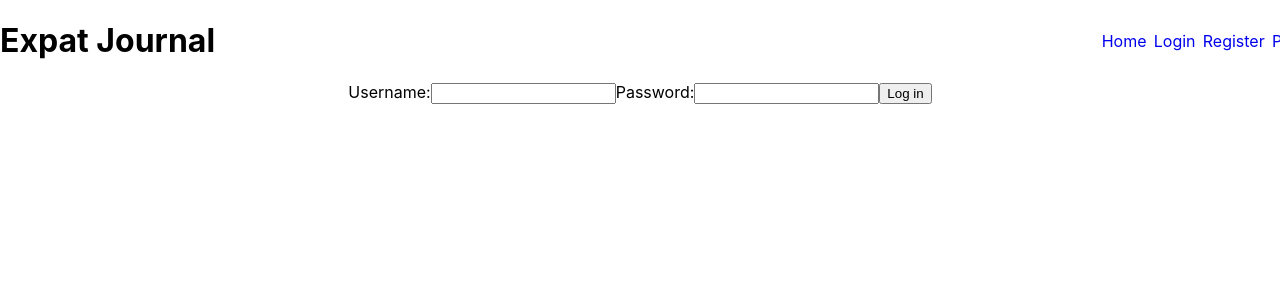
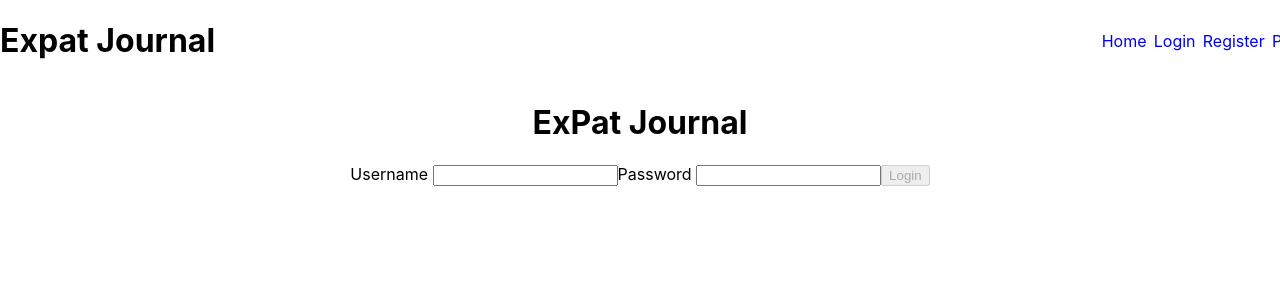
Before and after one commit to bw-expat-journal-1/front-end, a React (Create React App) app in the folder expat-journal/: page /login in a window 1280 px wide. Shown: the top 300 px of the page. Built offline with nearby package versions, Linux system fonts and the light colour scheme.

Commit message:
login changes

```diff
--- a/expat-journal/src/App.js
+++ b/expat-journal/src/App.js
@@ -7,7 +7,7 @@ import { Home } from "./components/Home";
 import { Nav } from "./components/Nav";
 
 import Posts from "./components/Posts";
-import { Login } from "./components/Login";
+import Login from "./components/Login";
 function App() {
   return (
     <Router>
@@ -18,7 +18,7 @@ function App() {
           <Route exact path="/login" component={Login} />
           <Route exact path="/register" component={Register} />
           <Route path="/" component={Home} />
-          <Route path="/post" component={Posts} />
+          <Route exact path="/post" component={Posts} />
         </Switch>
       </div>
     </Router>
--- a/expat-journal/src/components/Login.js
+++ b/expat-journal/src/components/Login.js
@@ -1,63 +1,108 @@
-import React from "react";
-import { connect } from "react-redux";
-
+import React, { useState, useEffect } from "react";
+import { useHistory } from "react-router-dom";
+import * as yup from "yup";
 import { axiosWithAuth } from "../utils/axiosWithAuth";
 
-export class Login extends React.Component {
-  state = {
-    account: {
+const initialFormValues = {
   username: "",
   password: "",
-    },
 };
 
-  changeHandler = (e) => {
-    e.preventDefault();
-    this.setState({
-      account: {
-        ...this.state.account,
-        [e.target.name]: e.target.value,
-      },
+const initialFormErrors = {
+  username: "",
+  password: "",
+};
+//FORM SCHEMA for login page
+const formSchema = yup.object().shape({
+  username: yup.string().required("username is required"),
+  password: yup.string().required("password is required"),
 });
+
+function Login() {
+  const [login, setLogin] = useState([]);
+  const [formValues, setFormValues] = useState(initialFormValues);
+  const [formErrors, setFormErrors] = useState(initialFormErrors);
+  const [formDisabled, setFormDisabled] = useState(true);
+  const history = useHistory();
+
+  //DISABLES submit button until all form values are entered without errors
+  useEffect(() => {
+    formSchema.isValid(formValues).then((valid) => {
+      setFormDisabled(!valid);
+    });
+  }, [formValues]);
+
+  //INPUT CHANGES
+  const onInputChange = (evt) => {
+    const name = evt.target.name;
+    const value = evt.target.value;
+    //VALIDATES the form and checks for any errors
+    yup
+      .reach(formSchema, name)
+      .validate(value)
+      .then((valid) => {
+        setFormErrors({
+          ...formErrors,
+          [name]: "",
+        });
+      })
+      .catch((err) => {
+        setFormErrors({
+          ...formErrors,
+          [name]: err.errors[0],
+        });
+      });
+    setFormValues({ ...formValues, [name]: value });
   };
 
-  submitHandler = (e) => {
-    e.preventDefault();
-    // this.props.login(this.state.account).then(() => {
-    //   console.log("Credentials accepted", this.state);
-    //   this.props.history.push("/");
-    // });
+  //SUBMITS
+  const onSubmit = (evt) => {
+    evt.preventDefault();
+
+    const newLogin = {
+      username: formValues.username,
+      password: formValues.password,
+    };
+    setLogin([...login, newLogin]);
+    setFormValues(initialFormValues);
+
     axiosWithAuth()
-      .post("/api/login", this.state.account)
+      .post("/api/auth/login", formValues)
       .then((res) => {
-        localStorage.setItem("token", JSON.stringify(res.data.payload));
-        this.props.history.push("/");
+        console.log(res.data);
+        localStorage.setItem("token", JSON.stringify(res.data.token));
+        history.push("/");
       })
       .catch((err) => console.log({ err }));
   };
 
-  render() {
   return (
-      <div>
-        <form onSubmit={this.submitHandler}>
-          <label htmlFor="username">Username:</label>
+    <div className="login">
+      <header>
+        <h1>ExPat Journal</h1>
+      </header>
+
+      <label>Username </label>
       <input
+        value={formValues.username}
         type="text"
         name="username"
-            value={this.state.account.username}
-            onChange={this.changeHandler}
+        onChange={onInputChange}
       />
 
-          <label htmlFor="password">Password:</label>
+      <label>Password </label>
       <input
-            type="text"
+        value={formValues.password}
+        type="password"
         name="password"
-            value={this.state.account.password}
-            onChange={this.changeHandler}
+        onChange={onInputChange}
       />
-          <button>Log in</button>
-        </form>
+
+      <button onClick={onSubmit} disabled={formDisabled}>
+        Login
+      </button>
     </div>
   );
 }
-}
+
+export default Login;
--- a/expat-journal/src/components/Posts.js
+++ b/expat-journal/src/components/Posts.js
@@ -1,43 +1,31 @@
-import React, {useEffect} from 'react';
-import { connect } from 'react-redux';
-import {fetchPosts, addPost} from "../store/actions/PostActions";
+import React, { useEffect } from "react";
+import { connect } from "react-redux";
+import { fetchPosts, addPost } from "../store/actions/PostActions";
 import PostForm from "./PostForm";
 
-
-const Posts = props => {
-
-
+const Posts = (props) => {
   useEffect(() => {
     props.fetchPosts();
   });
 
-
   return (
     <div className="posts-container">
-			{props.posts.map(post => (
-
-                <div className="post" key={post.id} >
-
+      {props.posts.map((post) => (
+        <div className="post" key={post.id}>
           <img src={post.photo} className="photo"></img>
 
           <p className="caption">{post.caption}</p>
-
-                <p className="date">{post.date}</p>
-
         </div>
       ))}
-                <PostForm addPost={addPost}/>
+      <PostForm addPost={addPost} />
     </div>
   );
 };
-const mapStateToProps = state => {
+const mapStateToProps = (state) => {
   return {
     post: state.post,
-      error: state.error
+    error: state.error,
   };
 };
 
-  export default connect(
-    mapStateToProps,
-    { fetchPosts, addPost}
-  )(Posts);
+export default connect(mapStateToProps, { fetchPosts, addPost })(Posts);
--- a/expat-journal/src/components/Register.js
+++ b/expat-journal/src/components/Register.js
@@ -10,7 +10,7 @@ export class Register extends React.Component {
       name: "",
       age: "",
       terms: false,
-      errors: "",
+      // errors: "",
     },
   };
 
@@ -26,10 +26,10 @@ export class Register extends React.Component {
 
   submitHandler = (e) => {
     e.preventDefault();
-
+    console.log(this.state.newAccount);
     if (this.state.newAccount.terms === true) {
       axiosWithAuth()
-        .post("/api/friends", this.state.newAccount)
+        .post("/api/auth/register", this.state.newAccount)
         .then((res) => {
           console.log(res);
           this.props.history.push("/");
--- a/expat-journal/src/store/actions/PostActions.js
+++ b/expat-journal/src/store/actions/PostActions.js
@@ -20,8 +20,9 @@ export const fetchPosts = () => {
   return (dispatch) => {
     dispatch({ type: FETCH_POST_DATA });
     axios()
-      .get("")
+      .get("https://expat-journal-server.herokuapp.com/api/posts")
       .then((res) => {
+        console.log(res);
         dispatch({ type: FETCH_POST_SUCCESS, payload: res.data });
       })
       .catch((err) => {
--- a/expat-journal/src/utils/axiosWithAuth.js
+++ b/expat-journal/src/utils/axiosWithAuth.js
@@ -6,6 +6,6 @@ export const axiosWithAuth = () => {
     headers: {
       authorization: token,
     },
-    baseURL: "http://localhost:5000",
+    baseURL: "https://expat-journal-server.herokuapp.com",
   });
 };
```
Lines whose indentation alone changed are shown as unchanged.
